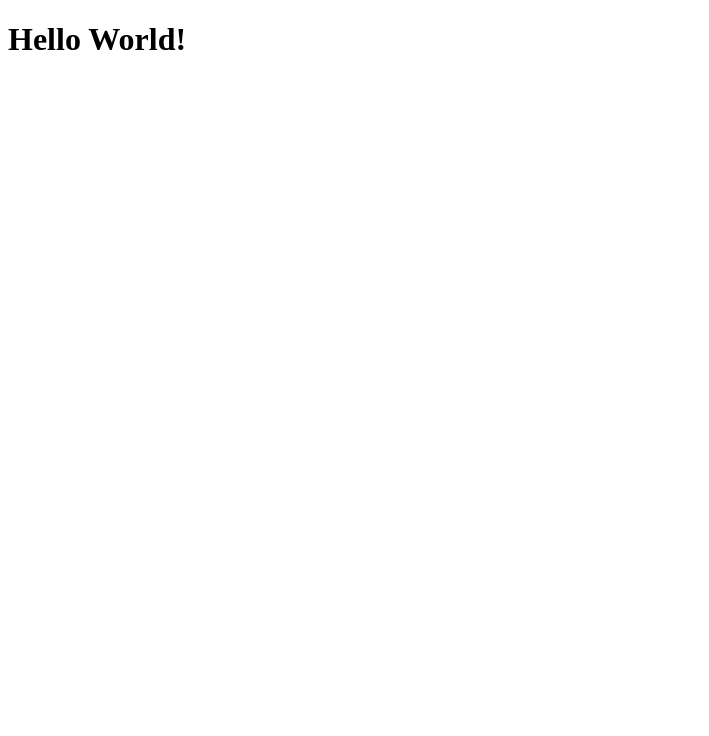
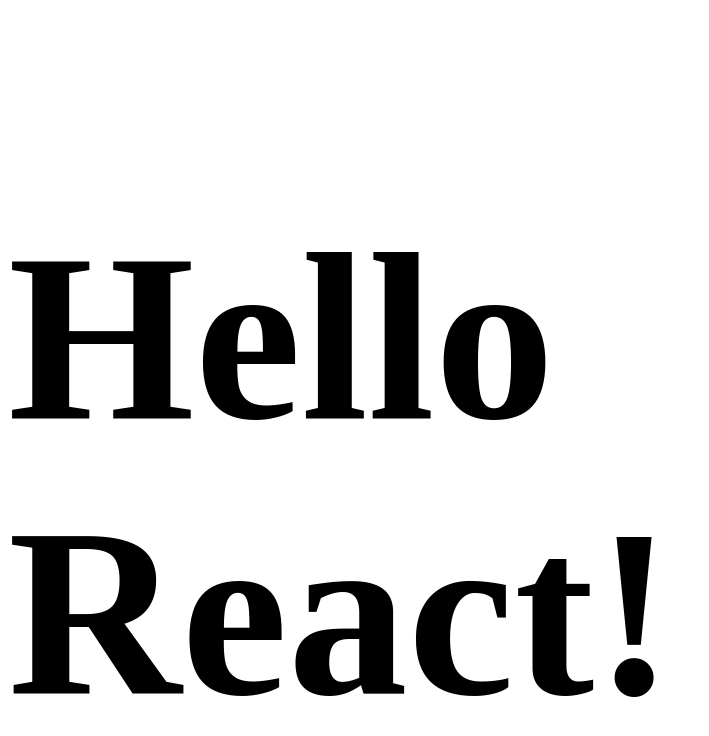
Before and after one commit to tyh835/simple-stickies, a React app: page / in a window 1280 px wide. Shown: the top 736 px of the page, without its empty margins (0-709 px from the left). Built offline with nearby package versions, Linux system fonts and the light colour scheme; the HTML template or start-up script is replaced by a standard one.

Commit message:
have working url for frontend

```diff
--- a/app/frontend/src/components/App.jsx
+++ b/app/frontend/src/components/App.jsx
@@ -1,8 +1,17 @@
 import React, { Component } from 'react';
+import './App.scss';
 
 class App extends Component {
   render() {
-    return <h1>Hello World!</h1>;
+    return (
+      <section class="hero">
+        <div class="hero-body">
+          <div class="container">
+            <h1 class="title is-1 has-text-centered">Hello React!</h1>
+          </div>
+        </div>
+      </section>
+    );
   }
 }
 
--- /dev/null
+++ b/app/frontend/src/components/App.scss
@@ -0,0 +1,5 @@
+$size: 15rem;
+
+h1 {
+  font-size: $size !important;
+}
--- a/app/frontend/templates/frontend/index.html
+++ b/app/frontend/templates/frontend/index.html
@@ -1,6 +1,7 @@
 <!DOCTYPE html>
 <html lang="en">
   <head>
+    {% load static %}
     <meta charset="utf-8" />
     <meta name="viewport" content="width=device-width, initial-scale=1"/>
     <title>Simple Sticky</title>
@@ -12,7 +13,6 @@
   <body>
     <noscript>You need to enable JavaScript to run this app.</noscript>
     <div id="root"></div>
-    {% load static %}
     <script src="{% static "frontend/bundle.js" %}"></script>
   </body>
 </html>
```
Also changed, not shown: 2 other files (tests, documents, lock files or other folders).
